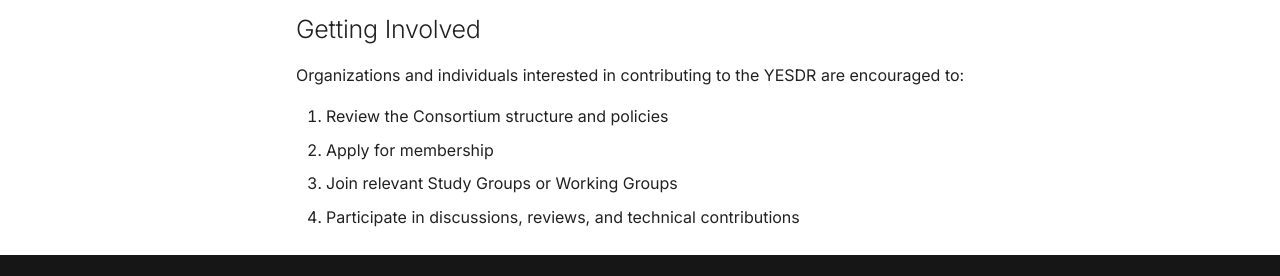
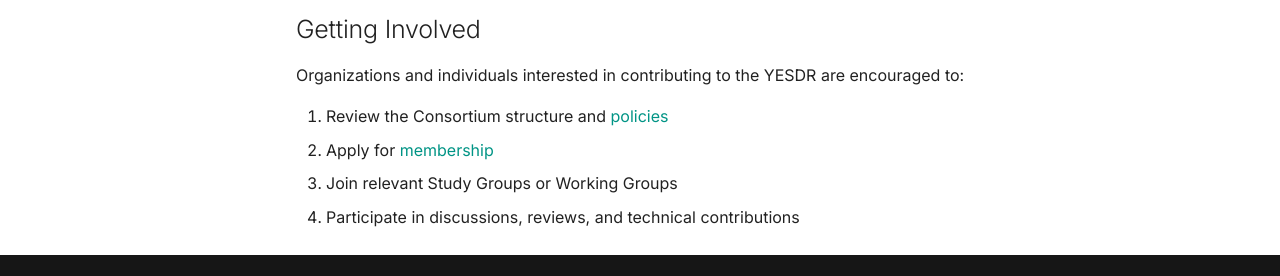
Before and after one commit to chandharlabs/yesdr-standard, an MkDocs documentation site: the page built from docs/consortium/overview.md, in a window 1280 px wide and 900 px high, scrolled down 2343 px. Shown: the part 621-897 px from the top of the window. Built offline with MkDocs 1.6.1 and Material for MkDocs 9.7.7, drawn with Linux system fonts in a browser that asks for light colours; part of the change alters nothing that is shown.

```diff
--- a/docs/consortium/overview.md
+++ b/docs/consortium/overview.md
@@ -8,9 +8,7 @@ and extensible framework for end-to-end cellular wireless systems.
 
 ---
 
-
 ## Organizational Structure
-
 
 ![YESDR Organizational Structure](../images/YESDR_Org_Structure.png)
 
@@ -43,7 +41,7 @@ The YESDR Consortium oversees activities related to:
 
 Organizations and individuals interested in contributing to the YESDR are encouraged to:
 
-1. Review the Consortium structure and policies
-2. Apply for membership
+1. Review the Consortium structure and [policies](policies.md)
+2. Apply for [membership](membership.md)
 3. Join relevant Study Groups or Working Groups
 4. Participate in discussions, reviews, and technical contributions
```
